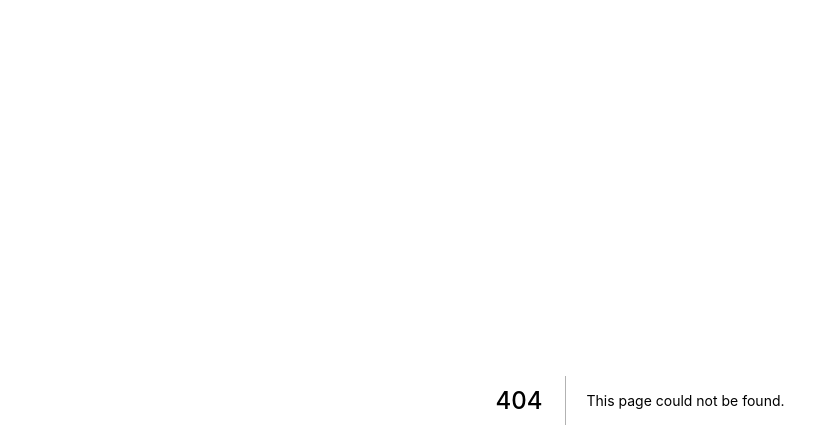
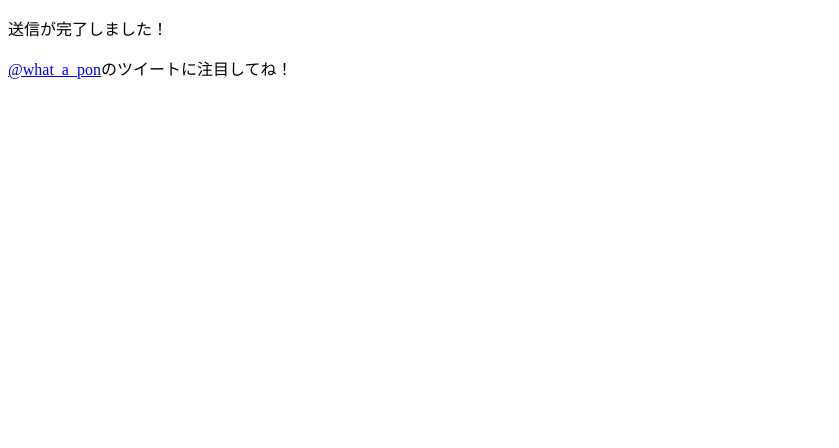
Before and after one commit to watagit/gift-a-fact, a Next.js app: page /result in a window 1280 px wide. Before the commit this address had no page. Shown: the top 448 px of the page, without its empty margins (0-839 px from the left). Built offline with nearby package versions, Linux system fonts and the light colour scheme.

Commit message:
create result page

```diff
--- a/firebase/firebase.ts
+++ b/firebase/firebase.ts
@@ -1,4 +1,4 @@
-import firebase from 'firebase';
+import firebase from 'firebase/app';
 import 'firebase/firestore';
 
 const firebaseConfig = {
--- a/src/components/Item.tsx
+++ b/src/components/Item.tsx
@@ -15,7 +15,7 @@ const Item: FC<Props> = ({ img }) => {
     router.push({
       pathname: '/info',
       query: { img: img },
-    });
+    }).then();
   }
 
   return (
--- /dev/null
+++ b/src/pages/_app.tsx
@@ -0,0 +1,7 @@
+import { AppProps } from 'next/app';
+
+const MyApp = ({ Component, pageProps }: AppProps) => {
+  return <Component {...pageProps} />;
+};
+
+export default MyApp;
--- a/src/pages/info.tsx
+++ b/src/pages/info.tsx
@@ -27,15 +27,12 @@ const InfoPage: FC = () => {
   }, [setMessage]);
 
   const handleSubmit = () => {
-    console.log(presentName, nickName, message);
     db.collection('presents').add({
       presentName: presentName,
       nickName: nickName,
       message: message
     }).then(() => {
-      console.log('saved');
-    }).catch(() => {
-      console.log('error');
+      router.push('/result').then();
     });
   }
 
--- /dev/null
+++ b/src/pages/result.tsx
@@ -0,0 +1,13 @@
+import { FC } from 'react';
+import Link from 'next/link';
+
+const ResultPage: FC = () => {
+  return (
+    <>
+      <p>送信が完了しました！</p>
+      <Link href={'https://www.twitter.com/what_a_pon'}><a>@what_a_pon</a></Link>のツイートに注目してね！
+    </>
+  );
+};
+
+export default ResultPage;
```
